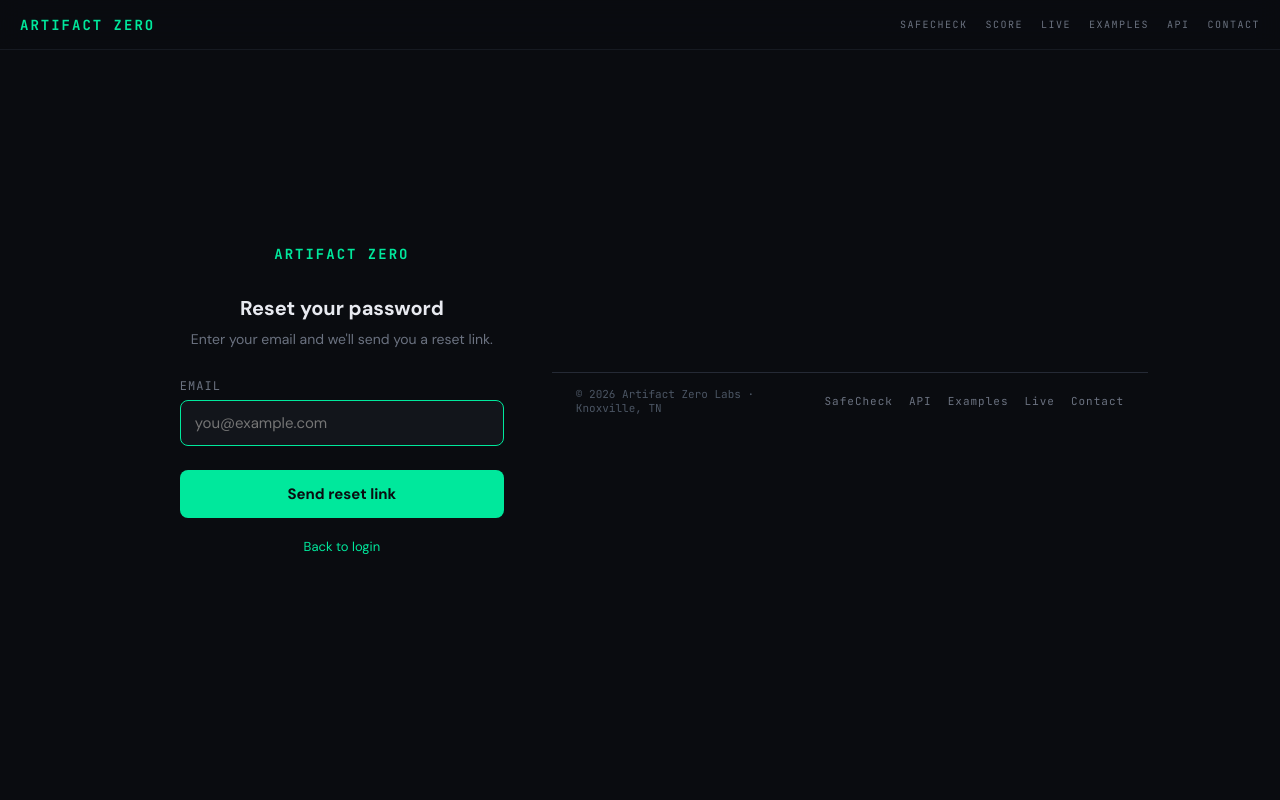
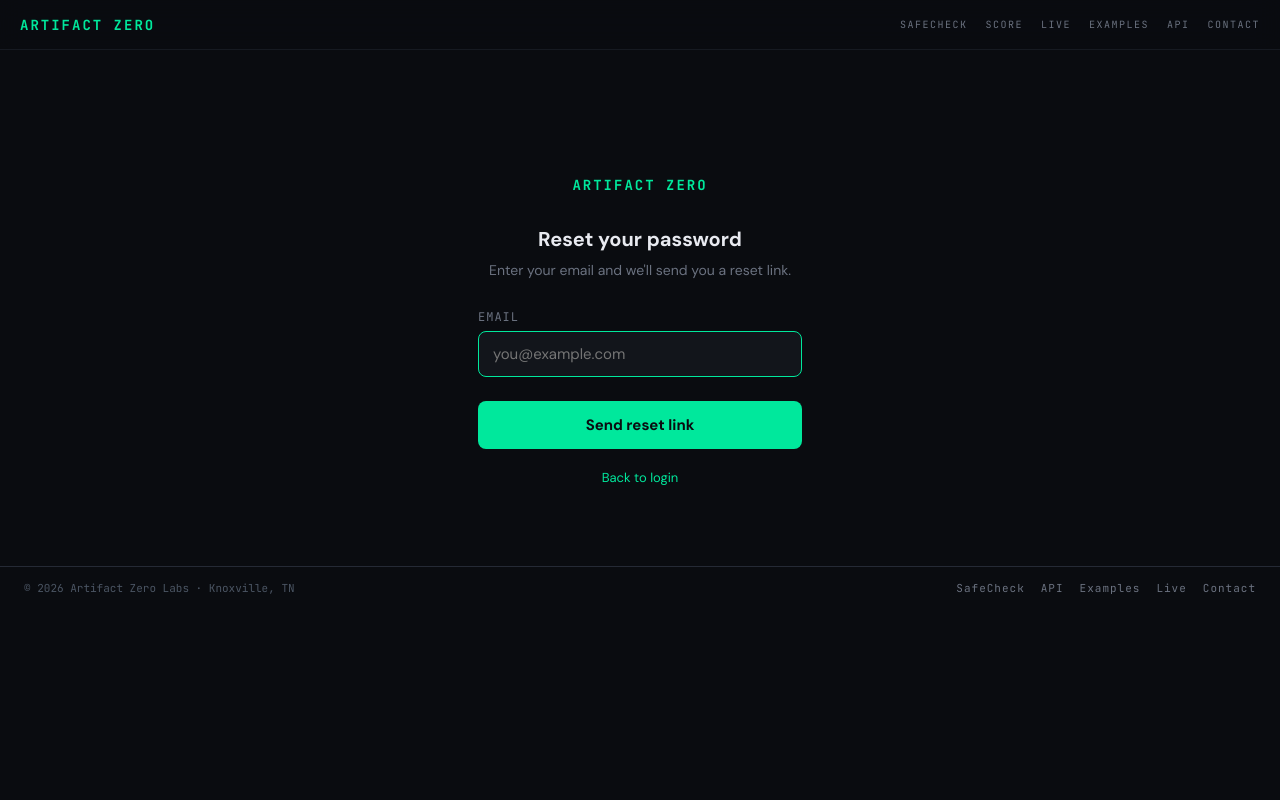
Before and after one commit to Jame-Artifact-Zero/artifact-zero-gateway, a Flask app: page /forgot in a window 1280 px wide. Run offline with Flask 3, Linux system fonts and the light colour scheme; some libraries are stand-ins or nearby versions.

Commit message:
fix: auth pages + contact layout for az-shell header, remove flex centering

```diff
--- a/templates/contact.html
+++ b/templates/contact.html
@@ -25,7 +25,7 @@ body::before{content:'';position:fixed;top:0;left:0;width:100%;height:100%;point
 .nav-links a:hover{color:var(--accent)}
 
 /* CONTACT FORM */
-.form-wrap{max-width:520px;margin:0 auto;padding:100px 20px 60px;min-height:100vh;display:flex;flex-direction:column;justify-content:center}
+.form-wrap{max-width:520px;margin:0 auto;padding:40px 20px 60px;min-height:80vh;display:flex;flex-direction:column;justify-content:center}
 .form-wrap.hidden{display:none}
 .form-wrap h1{font-family:'JetBrains Mono',monospace;font-size:22px;font-weight:700;margin-bottom:6px}
 .form-wrap .sub{color:var(--muted);font-size:14px;margin-bottom:28px}
--- a/templates/forgot.html
+++ b/templates/forgot.html
@@ -9,8 +9,8 @@
 <style>
 :root{--bg:#0a0c10;--surface:#12151b;--border:#252a35;--text:#e8eaf0;--muted:#6b7280;--accent:#00e89c;--red:#ef4444}
 *{margin:0;padding:0;box-sizing:border-box}
-html,body{background:var(--bg);color:var(--text);font-family:'DM Sans',sans-serif;min-height:100vh;display:flex;align-items:center;justify-content:center}
-.card{width:100%;max-width:380px;padding:40px 28px;margin:20px}
+html,body{background:var(--bg);color:var(--text);font-family:'DM Sans',sans-serif;min-height:100vh}
+.card{width:100%;max-width:380px;padding:40px 28px;margin:80px auto 40px}
 .logo{font-family:'JetBrains Mono',monospace;font-weight:700;font-size:14px;letter-spacing:2px;color:var(--accent);text-decoration:none;display:block;text-align:center;margin-bottom:32px}
 h1{font-size:20px;font-weight:700;text-align:center;margin-bottom:8px}
 .sub{font-size:14px;color:var(--muted);text-align:center;margin-bottom:28px;line-height:1.5}
--- a/templates/login.html
+++ b/templates/login.html
@@ -9,8 +9,8 @@
 <style>
 :root{--bg:#0a0c10;--surface:#12151b;--border:#252a35;--text:#e8eaf0;--muted:#6b7280;--accent:#00e89c;--red:#ef4444}
 *{margin:0;padding:0;box-sizing:border-box}
-html,body{background:var(--bg);color:var(--text);font-family:'DM Sans',sans-serif;min-height:100vh;display:flex;align-items:center;justify-content:center}
-.card{width:100%;max-width:380px;padding:40px 28px;margin:20px}
+html,body{background:var(--bg);color:var(--text);font-family:'DM Sans',sans-serif;min-height:100vh}
+.card{width:100%;max-width:380px;padding:40px 28px;margin:80px auto 40px}
 .logo{font-family:'JetBrains Mono',monospace;font-weight:700;font-size:14px;letter-spacing:2px;color:var(--accent);text-decoration:none;display:block;text-align:center;margin-bottom:32px}
 h1{font-size:22px;font-weight:700;text-align:center;margin-bottom:28px}
 .field{margin-bottom:16px}
--- a/templates/reset.html
+++ b/templates/reset.html
@@ -9,8 +9,8 @@
 <style>
 :root{--bg:#0a0c10;--surface:#12151b;--border:#252a35;--text:#e8eaf0;--muted:#6b7280;--accent:#00e89c;--red:#ef4444}
 *{margin:0;padding:0;box-sizing:border-box}
-html,body{background:var(--bg);color:var(--text);font-family:'DM Sans',sans-serif;min-height:100vh;display:flex;align-items:center;justify-content:center}
-.card{width:100%;max-width:380px;padding:40px 28px;margin:20px}
+html,body{background:var(--bg);color:var(--text);font-family:'DM Sans',sans-serif;min-height:100vh}
+.card{width:100%;max-width:380px;padding:40px 28px;margin:80px auto 40px}
 .logo{font-family:'JetBrains Mono',monospace;font-weight:700;font-size:14px;letter-spacing:2px;color:var(--accent);text-decoration:none;display:block;text-align:center;margin-bottom:32px}
 h1{font-size:20px;font-weight:700;text-align:center;margin-bottom:8px}
 .sub{font-size:14px;color:var(--muted);text-align:center;margin-bottom:28px;line-height:1.5}
--- a/templates/signup.html
+++ b/templates/signup.html
@@ -9,8 +9,8 @@
 <style>
 :root{--bg:#0a0c10;--surface:#12151b;--border:#252a35;--text:#e8eaf0;--muted:#6b7280;--accent:#00e89c;--red:#ef4444}
 *{margin:0;padding:0;box-sizing:border-box}
-html,body{background:var(--bg);color:var(--text);font-family:'DM Sans',sans-serif;min-height:100vh;display:flex;align-items:center;justify-content:center}
-.card{width:100%;max-width:380px;padding:40px 28px;margin:20px}
+html,body{background:var(--bg);color:var(--text);font-family:'DM Sans',sans-serif;min-height:100vh}
+.card{width:100%;max-width:380px;padding:40px 28px;margin:80px auto 40px}
 .logo{font-family:'JetBrains Mono',monospace;font-weight:700;font-size:14px;letter-spacing:2px;color:var(--accent);text-decoration:none;display:block;text-align:center;margin-bottom:32px}
 h1{font-size:22px;font-weight:700;text-align:center;margin-bottom:28px}
 .field{margin-bottom:16px}
```
